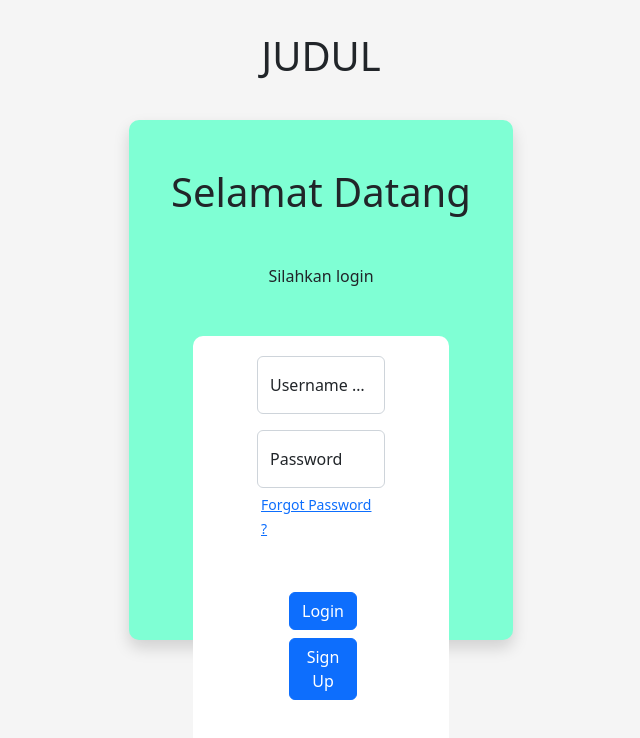
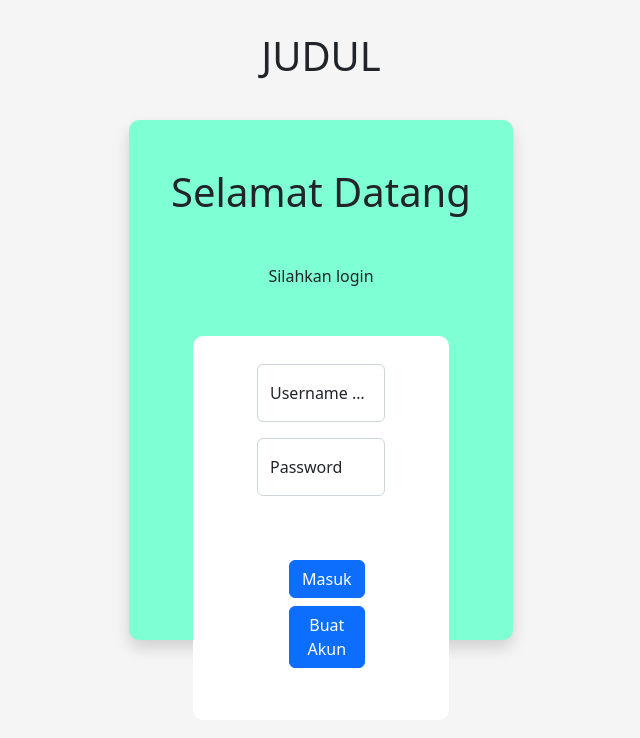
Before and after one commit to hanvsam/rs, a React (Create React App) app: page / in a window 1280 px wide. Shown: the top 738 px of the page, without its empty margins (319-959 px from the left). Built offline with nearby package versions, Linux system fonts and the light colour scheme.

Commit message:
login dan sign up

```diff
--- a/src/App.css
+++ b/src/App.css
@@ -1,28 +1,3 @@
 .App {
-  text-align: center;
-  padding: 2rem;
+  width: auto;
 }
-.box1{
-  width: 30vw;
-  height: 65vh;
-  margin: 0 auto;
-  background-color:aquamarine;
-  border-radius: 10px;
-  /* box-shadow: 0 4px 8px 0 rgba(0, 0, 0, 0.2), 0 6px 20px 0 rgba(0, 0, 0, 0.19); */
-}
-.username:focus{
-  outline: none;
-}
-.text{
-  text-align: center;
-  padding-top: 3rem;
-}
-.spasi{
-  margin: 3rem 0rem;
-}
-.cont{
-  border-radius: 10px;
-  background-color: white;
-  padding: 0.25rem 4rem;
-  margin: 0rem 4rem;
-}
--- a/src/App.js
+++ b/src/App.js
@@ -1,32 +1,12 @@
 import './App.css';
 import React from 'react';
 import 'bootstrap/dist/css/bootstrap.min.css';
+import Login from "./intro/login.js"
 
 function App() {
   return (
-    <div style={{height: "100vh", backgroundColor: "whitesmoke"}}>
-      <div className="App"><h1>JUDUL</h1></div>
-      <div className="box1 shadow">
-        <div className="text">
-          <h1>Selamat Datang</h1>
-          <p className="spasi">Silahkan login</p>
-        </div>
-        <div className="cont">
-          <div className="form-floating mb-3 mt-3">
-            <input type="email" className="form-control" name="username" id="Email" placeholder="name@example.com"/>
-            <label for="Email">Username or Email</label>
-          </div>
-          <div className="form-floating">
-            <input type="password" className="form-control" id="Password" placeholder="Password"/>
-            <label for="Password">Password</label>
-            <p className="p-1"><a href="#" ><small>Forgot Password ?</small></a></p>
-          </div>
-          <div className="d-grid gap-2 col-md-6 mx-auto my-5">
-            <button className="btn btn-primary" type="button">Login</button>
-            <button className="btn btn-primary" type="button">Sign Up</button>
-          </div>
-        </div>
-      </div>
+    <div className="App">
+      <Login/>
     </div>
   );
 }
--- /dev/null
+++ b/src/intro/login.js
@@ -0,0 +1,34 @@
+import '../intro/styles/login.css';
+import React from 'react';
+import 'bootstrap/dist/css/bootstrap.min.css';
+
+function Login() {
+  return (
+    <div style={{height: "100vh", backgroundColor: "whitesmoke"}}>
+      <div className="judul"><h1>JUDUL</h1></div>
+      <div className="box1 shadow">
+        <div className="text">
+          <h1>Selamat Datang</h1>
+          <p className="spasi">Silahkan login</p>
+        </div>
+        <div className="cont d-grid gap-3">
+          <div className="form-floating mt-4">
+            <input type="email" className="form-control" name="username" id="Email" placeholder="name@example.com"/>
+            <label for="Email">Username or Email</label>
+          </div>
+          <div className="form-floating">
+            <input type="password" className="form-control" id="Password" placeholder="Password"/>
+            <label for="Password">Password</label>
+            {/* <p className="p-1"><a href="#" ><small>Forgot Password ?</small></a></p> */}
+          </div>
+          <div className="d-grid gap-2 col-md-6 mx-auto my-5">
+            <button className="btn btn-primary" type="button">Masuk</button>
+            <button className="btn btn-primary" type="button">Buat Akun</button>
+          </div>
+        </div>
+      </div>
+    </div>
+  );
+}
+
+export default Login;
--- /dev/null
+++ b/src/intro/styles/login.css
@@ -0,0 +1,28 @@
+.judul {
+    text-align: center;
+    padding: 2rem;
+  }
+  .box1{
+    width: 30vw;
+    height: 65vh;
+    margin: 0 auto;
+    background-color:aquamarine;
+    border-radius: 10px;
+    /* box-shadow: 0 4px 8px 0 rgba(0, 0, 0, 0.2), 0 6px 20px 0 rgba(0, 0, 0, 0.19); */
+  }
+  .username:focus{
+    outline: none;
+  }
+  .text{
+    text-align: center;
+    padding-top: 3rem;
+  }
+  .spasi{
+    margin: 3rem 0rem;
+  }
+  .cont{
+    border-radius: 10px;
+    background-color: white;
+    padding: 0.25rem 4rem;
+    margin: 0rem 4rem;
+  }
--- /dev/null
+++ b/src/intro/styles/signup.css
@@ -0,0 +1,28 @@
+.judul {
+    text-align: center;
+    padding: 2rem;
+  }
+  .box1{
+    width: 30vw;
+    height: 75vh;
+    margin: 0 auto;
+    background-color:aquamarine;
+    border-radius: 10px;
+    /* box-shadow: 0 4px 8px 0 rgba(0, 0, 0, 0.2), 0 6px 20px 0 rgba(0, 0, 0, 0.19); */
+  }
+  .username:focus{
+    outline: none;
+  }
+  .text{
+    text-align: center;
+    padding-top: 3rem;
+  }
+  .spasi{
+    margin: 3rem 0rem;
+  }
+  .cont{
+    border-radius: 10px;
+    background-color: white;
+    padding: 0.25rem 4rem;
+    margin: 0rem 4rem;
+  }
```
Also changed, not shown: src/intro/signup.js (added, +40 -0 lines).
